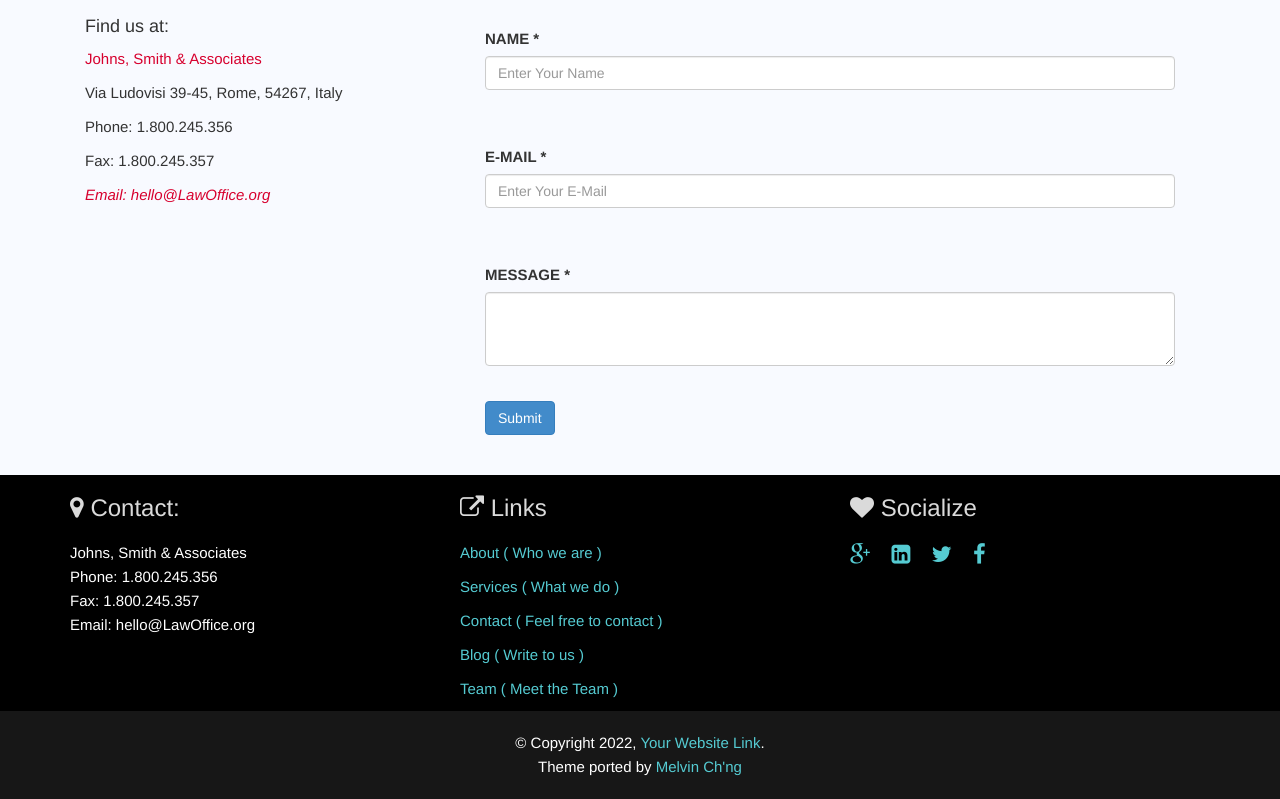
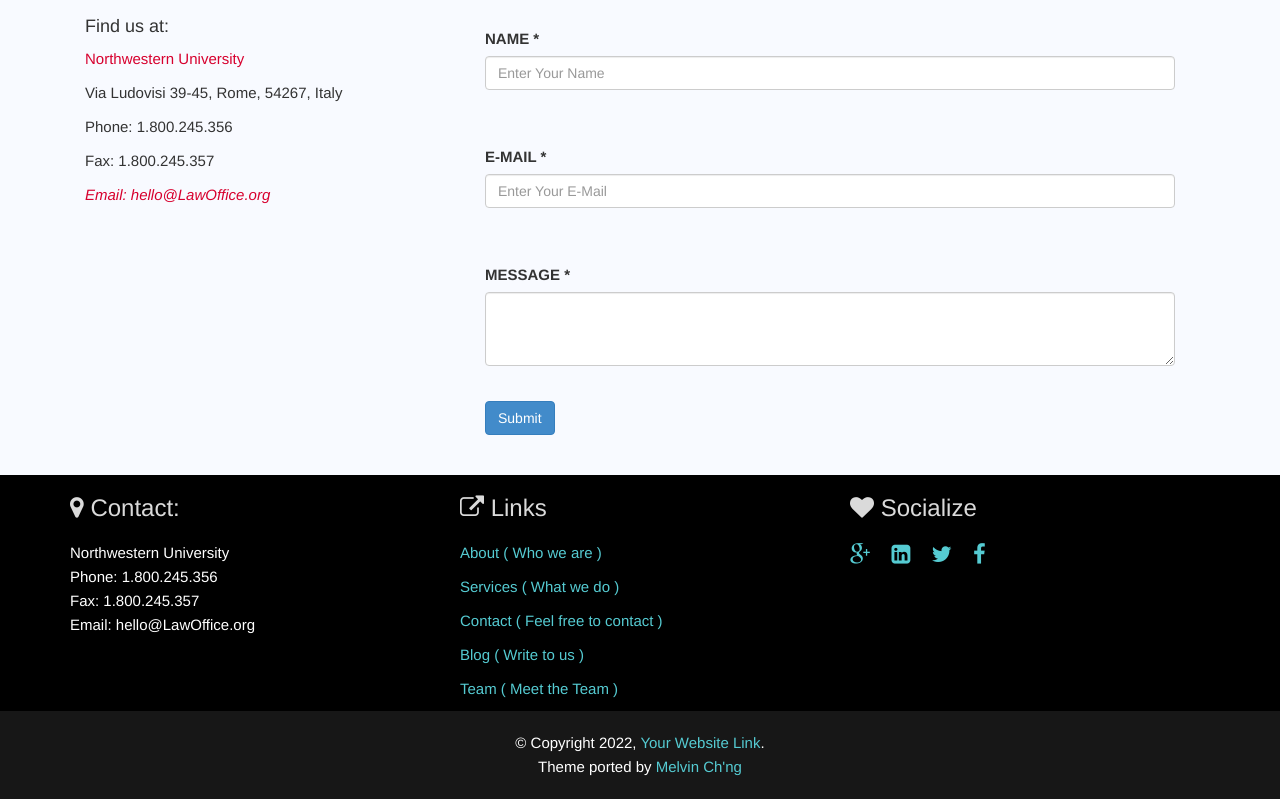
Before and after one commit to zijun1008/zijun1008.github.io, a Jekyll site: the page built from contact.html, in a window 1280 px wide. Shown: the part 531-1330 px from the top of the page. Built offline with Jekyll 4.4.1, drawn with Linux system fonts in a browser that asks for light colours; part of the change alters nothing that is shown.

Commit message:
Change 1

```diff
--- a/_config.yml
+++ b/_config.yml
@@ -13,16 +13,15 @@
 # you will see them accessed via {{ site.title }}, {{ site.email }}, and so on.
 # You can create any custom variable you would like, and they will be accessible
 # in the templates via {{ site.myvariable }}.
-title: Business Jekyll Theme
-email: your-email@example.com
+title: Zijun Xie
+email: zijunxie2021@u.northwestern.edu
 description: > # this means to ignore newlines until "baseurl:"
-  Yet another Jekyll theme. It is designed for business purpose and ported by
-  Melvin Ch'ng.
+  My personal website.
 baseurl: "" # the subpath of your site, e.g. /blog
 url: "" # the base hostname & protocol for your site, e.g. http://example.com
 
 # Company Information
-company_name: Johns, Smith & Associates
+company_name: Northwestern University
 address_line: Via Ludovisi 39-45, Rome, 54267, Italy
 telephone_number: 1.800.245.356
 fax_number: 1.800.245.357
@@ -32,7 +31,7 @@ google_map: https://www.google.com/maps/embed?pb=!1m14!1m12!1m3!1d3618.727010735
 # Social Link
 facebook_link: http://www.facebook.com
 twitter_link: http://www.twitter.com
-linkedin_link: http://www.linkedin.com
+linkedin_link: https://www.linkedin.com/in/zijunxie/
 googleplus_link: http://plus.google.com
 
 # Build settings
```
